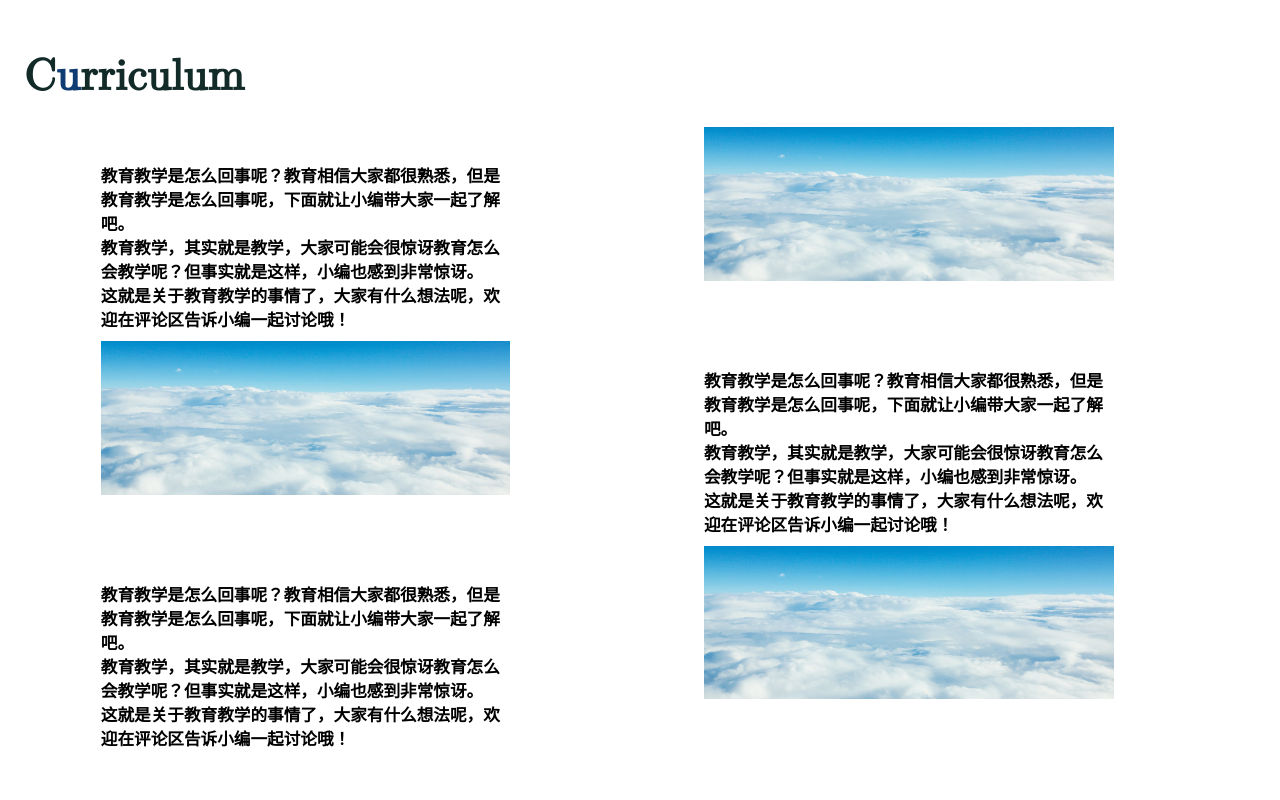
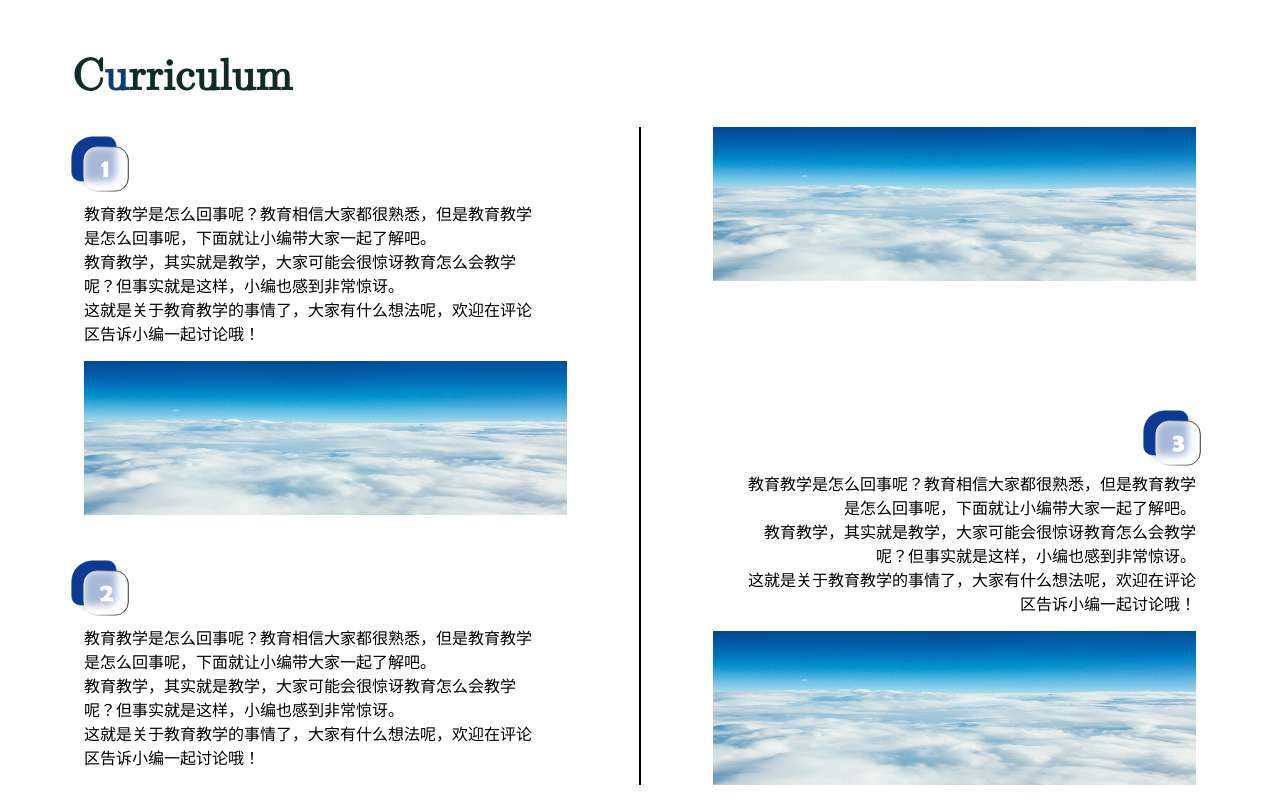
Before and after one commit to BAID-CSClub/baid-website-next, a Vue app: page /en-US/education in a window 1280 px wide. Shown: the part 800-1600 px from the top of the page. Built offline with nearby package versions, Linux system fonts and the light colour scheme; a web font is replaced by a local one.

Commit message:
Add files via upload

```diff
--- a/src/components/DesktopEducationTeaching/CurriculumsIntroduction.vue
+++ b/src/components/DesktopEducationTeaching/CurriculumsIntroduction.vue
@@ -1,56 +1,27 @@
 <template>
   <section class="section">
-    <NotFancyTitle cn="课程体系" en="Curriculum" color="blue"></NotFancyTitle>
-    <div class="flex flex-col flex-wrap m-1vw h-58vw">
-      <div
-        style="
-          height: auto;
-          width: 2.5px;
-          background-color: black;
-          position: absolute;
-          top: 50%;
-          left: 50%;
-          transform: translate(-50%, -50%);
-        "
-      ></div>
-      <div class="w-31vw" style="margin: 2vw 5vw 0vw 5vw">
-        <div
-          class="font-700 w-31.5vw"
-          style="margin: 0.8vw 0vw; font-size: 1.3vw"
-        >
-          教育教学是怎么回事呢？教育相信大家都很熟悉，但是教育教学是怎么回事呢，下面就让小编带大家一起了解吧。
-          <br />教育教学，其实就是教学，大家可能会很惊讶教育怎么会教学呢？但事实就是这样，小编也感到非常惊讶。
-          <br />这就是关于教育教学的事情了，大家有什么想法呢，欢迎在评论区告诉小编一起讨论哦！
+    <NotFancyTitle cn="课程体系" en="Curriculum" color="blue" style="margin-left:3em"></NotFancyTitle>
+    <div class="flex gap-18 p-15 p-t-0">
+      <div class="w-100%">
+        <img :src="number1" class="w-18 m-l--5 m-b--1" alt="Bg" />
+        <div class="w-95% m-b-4">
+            教育教学是怎么回事呢？教育相信大家都很熟悉，但是教育教学是怎么回事呢，下面就让小编带大家一起了解吧。 <br />教育教学，其实就是教学，大家可能会很惊讶教育怎么会教学呢？但事实就是这样，小编也感到非常惊讶。 <br />这就是关于教育教学的事情了，大家有什么想法呢，欢迎在评论区告诉小编一起讨论哦！
+        </div>
+        <img :src="homeBg1" class="w-full h-12vw max-h-153.6px" alt="Bg" />
+        <img :src="number2" class="w-18 m-l--5 m-b--1 m-t-8" alt="Bg" />
+        <div class="w-95% m-b-4">
+            教育教学是怎么回事呢？教育相信大家都很熟悉，但是教育教学是怎么回事呢，下面就让小编带大家一起了解吧。 <br />教育教学，其实就是教学，大家可能会很惊讶教育怎么会教学呢？但事实就是这样，小编也感到非常惊讶。 <br />这就是关于教育教学的事情了，大家有什么想法呢，欢迎在评论区告诉小编一起讨论哦！
         </div>
       </div>
-      <div class="bg-purple h-12vw w-32vw" style="margin: 0vw 5vw 4vw 5vw">
-        <img :src="homeBg1" class="w-full h-full object-cover" alt="Bg" />
-      </div>
-      <div class="w-31vw" style="margin: 2vw 5vw 0vw 5vw">
-        <div
-          class="font-700 w-31.5vw"
-          style="margin: 0.8vw 0vw; font-size: 1.3vw"
-        >
-          教育教学是怎么回事呢？教育相信大家都很熟悉，但是教育教学是怎么回事呢，下面就让小编带大家一起了解吧。
-          <br />教育教学，其实就是教学，大家可能会很惊讶教育怎么会教学呢？但事实就是这样，小编也感到非常惊讶。
-          <br />这就是关于教育教学的事情了，大家有什么想法呢，欢迎在评论区告诉小编一起讨论哦！
+      <div class="w-3px bg-black"></div>
+      <div class="w-100% flex items-end flex-col">
+        <img :src="homeBg1" class="w-full h-12vw max-h-153.6px" alt="Bg" />
+        <div class="h-full"></div>
+        <img :src="number3" class="w-18 m-b--1 m-r--3" alt="Bg" />
+        <div class="w-95% m-b-4 text-right">
+            教育教学是怎么回事呢？教育相信大家都很熟悉，但是教育教学是怎么回事呢，下面就让小编带大家一起了解吧。 <br />教育教学，其实就是教学，大家可能会很惊讶教育怎么会教学呢？但事实就是这样，小编也感到非常惊讶。 <br />这就是关于教育教学的事情了，大家有什么想法呢，欢迎在评论区告诉小编一起讨论哦！
         </div>
-      </div>
-      <div class="bg-purple h-12vw w-32vw" style="margin: 0vw 5vw 4vw 5vw">
-        <img :src="homeBg1" class="w-full h-full object-cover" alt="Bg" />
-      </div>
-      <div class="w-31vw" style="margin: 2vw 5vw 0vw 5vw">
-        <div
-          class="font-700 w-31.5vw"
-          style="margin: 0.8vw 0vw; font-size: 1.3vw"
-        >
-          教育教学是怎么回事呢？教育相信大家都很熟悉，但是教育教学是怎么回事呢，下面就让小编带大家一起了解吧。
-          <br />教育教学，其实就是教学，大家可能会很惊讶教育怎么会教学呢？但事实就是这样，小编也感到非常惊讶。
-          <br />这就是关于教育教学的事情了，大家有什么想法呢，欢迎在评论区告诉小编一起讨论哦！
-        </div>
-      </div>
-      <div class="bg-purple h-12vw w-32vw" style="margin: 0vw 5vw 4vw 5vw">
-        <img :src="homeBg1" class="w-full h-full object-cover" alt="Bg" />
+        <img :src="homeBg1" class="w-full h-12vw max-h-153.6px" alt="Bg" />
       </div>
     </div>
   </section>
@@ -58,5 +29,8 @@
 <script setup>
 import homeBg1 from '../../assets/images/homeBg1.jpg?webp'
 import NotFancyTitle from '../NotFancyTitle.vue'
+import number1 from '../../assets/images/标题序号1.svg'
+import number2 from '../../assets/images/标题序号2.svg'
+import number3 from '../../assets/images/标题序号3.svg'
 </script>
 <style scoped></style>
--- a/src/components/DesktopEducationTeaching/LearningMethod.vue
+++ b/src/components/DesktopEducationTeaching/LearningMethod.vue
@@ -31,7 +31,8 @@
         <div v-for="method in methods" :key="method">
           <img
             :src="method.image"
-            class="w-full h-full object-cover block"
+            class="w-full h-full object-cover block opacity-50 hover-opacity-100 hover-scale-105%"
+            style="transition:0.8s"
             alt="Bg"
           />
         </div>
--- a/src/components/DesktopEducationTeaching/StudentGuidence.vue
+++ b/src/components/DesktopEducationTeaching/StudentGuidence.vue
@@ -46,7 +46,9 @@
                 :src="homeBg1"
                 style="
                   width: 48vw;
+                  max-width:614.4px;
                   height: 18vw;
+                  max-height:230.4px;
                   box-shadow: 5px 5px 5px grey;
                   object-fit: cover;
                 "
@@ -58,7 +60,9 @@
                 :src="homeBg1"
                 style="
                   width: 25vw;
+                  max-width: 320px;
                   height: 25vw;
+                  max-height:320px;
                   max-width: 330px;
                   max-height: 330px;
                   box-shadow: 5px 5px 5px grey;
@@ -81,7 +85,9 @@
                 :src="homeBg1"
                 style="
                   width: 25vw;
+                  max-width:320px;
                   height: 30vw;
+                  max-height: 384px;
                   max-width: 380px;
                   max-height: 340px;
                   box-shadow: 5px 5px 5px grey;
@@ -93,7 +99,7 @@
             </div>
             <div class="flex items-end justify-end" style="flex: 1">
               <div
-                class="text-[var(--standard-red)] b-6 b-[var(--standard-red)] h-75% w-70% text-6 p-1vw font-title"
+                class="text-[var(--standard-red)] b-6 b-[var(--standard-red)] h-75% w-70% text-6 p-1vw max-p-12.8px font-title"
               >
                 简单介绍
               </div>
--- a/src/components/DesktopEducationTeaching/WonderfulMoment.vue
+++ b/src/components/DesktopEducationTeaching/WonderfulMoment.vue
@@ -74,12 +74,12 @@
       </div>
       <div class="bg-yellow flex" style="flex-direction: row">
         <div
-          class="bg-green-900 w-full font-title flex items-center justify-center text-8 text-white"
+          class="bg-#122A2B w-full font-title flex items-center justify-center text-8 text-white"
         >
           补充说明
         </div>
         <div class="grid w-full">
-          <div class="bg-yellow"></div>
+          <div class="bg-#F2A640"></div>
           <div class="bg-white"></div>
         </div>
       </div>
@@ -98,7 +98,7 @@
         <div class="bg-white"></div>
         <div class="bg-yellow"></div>
       </div>
-      <div class="bg-green-900"></div>
+      <div class="bg-#122A2B"></div>
       <div
         class="bg-white font-title flex items-center justify-center text-8 text-black"
       >
```
